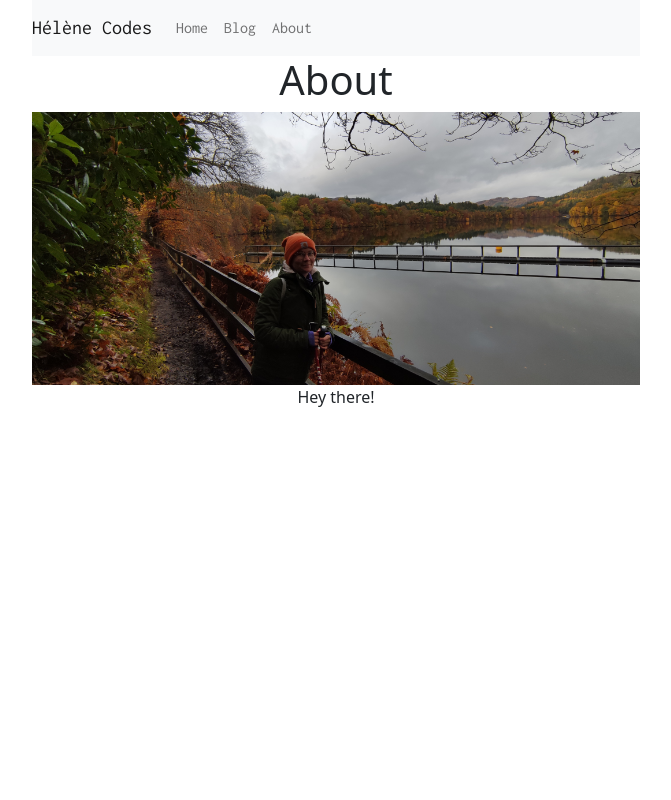
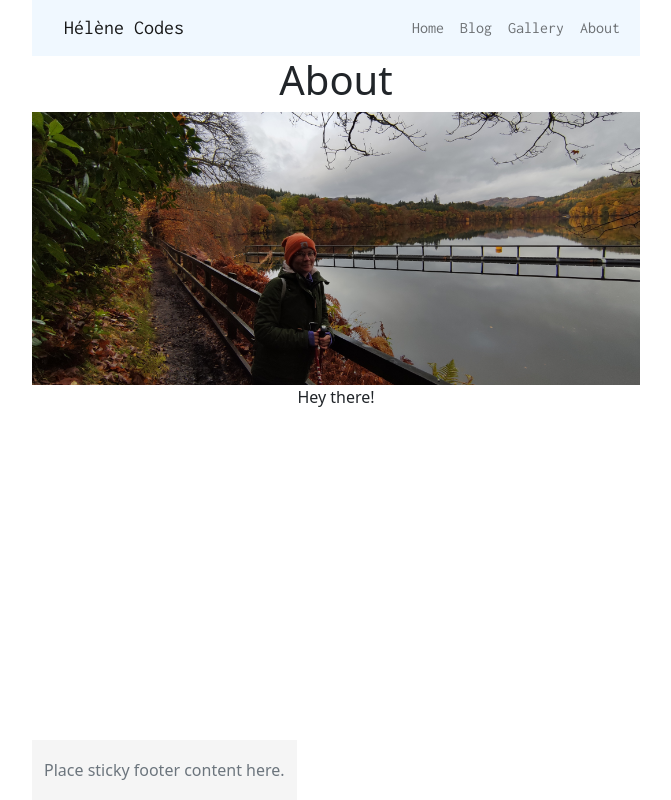
Before and after one commit to helenesauve/pantoufle, a Django app: page /about/ in a window 1280 px wide. Shown: the whole page, without its empty margins (304-975 px from the left). Run offline with Django 3.2, Linux system fonts and the light colour scheme; some libraries are stand-ins or nearby versions.

Commit message:
requirements.txt and gallery creation

```diff
--- a/config/settings.py
+++ b/config/settings.py
@@ -41,6 +41,7 @@ INSTALLED_APPS = [
     'ckeditor',
     'ckeditor_uploader',
     'django_browser_reload',
+    'photo.apps.PhotoConfig',
 ]
 
 MIDDLEWARE = [
--- a/static/css/base.css
+++ b/static/css/base.css
@@ -1,10 +1,5 @@
-.blog {
-  max-width: 38em;
-  margin: auto;
-}
 
-.topnav {
-    padding: 100px;
+.navbar {
     background:#F0F8FF;
     color: white;
     text-decoration: none;
@@ -13,8 +8,14 @@
 /* Style the links inside the navigation bar */
 
 
+.navbar-brand {
+  padding: 20px;
+  font-size: 1.2em;
+}
+
+
   /* Change the color of links on hover */
-.topnav a:hover {
+.navbar a:hover {
   background-color: #ddd;
   color: black;
 }
@@ -23,7 +24,31 @@
   text-align:left;
 }
 
-.pitlochry {
-  width:200px;
-  height:200px;
+/* Sticky footer styles
+-------------------------------------------------- */
+html {
+  position: relative;
+  min-height: 100%;
 }
+.body {
+  margin-bottom: 60px;
+  margin: auto;
+  max-width: 38em; /* Margin bottom by footer height */
+}
+.footer {
+  position: absolute;
+  bottom: 0;
+  height: 60px; /* Set the fixed height of the footer here */
+  line-height: 60px; /* Vertically center the text there */
+  background-color: #f5f5f5;
+}
+
+
+/* Custom page CSS
+-------------------------------------------------- */
+/* Not required for template or sticky footer method. */
+
+.container {
+  width: auto;
+  padding: 0 15px;
+}
--- a/templates/base.html
+++ b/templates/base.html
@@ -15,18 +15,30 @@
   <script src="https://cdn.jsdelivr.net/npm/bootstrap@5.2.0/dist/js/bootstrap.min.js"
     integrity="sha384-ODmDIVzN+pFdexxHEHFBQH3/9/vQ9uori45z4JjnFsRydbmQbmL5t1tQ0culUzyK"
     crossorigin="anonymous"></script>
-        <script src="https://code.jquery.com/jquery-3.2.1.slim.min.js" integrity="sha384-KJ3o2DKtIkvYIK3UENzmM7KCkRr/rE9/Qpg6aAZGJwFDMVNA/GpGFF93hXpG5KkN" crossorigin="anonymous"></script>
-        <script src="https://cdn.jsdelivr.net/npm/popper.js@1.12.9/dist/umd/popper.min.js" integrity="sha384-ApNbgh9B+Y1QKtv3Rn7W3mgPxhU9K/ScQsAP7hUibX39j7fakFPskvXusvfa0b4Q" crossorigin="anonymous"></script>
-        <script src="https://cdn.jsdelivr.net/npm/bootstrap@4.0.0/dist/js/bootstrap.min.js" integrity="sha384-JZR6Spejh4U02d8jOt6vLEHfe/JQGiRRSQQxSfFWpi1MquVdAyjUar5+76PVCmYl" crossorigin="anonymous"></script>
+  <script src="https://code.jquery.com/jquery-3.2.1.slim.min.js"
+    integrity="sha384-KJ3o2DKtIkvYIK3UENzmM7KCkRr/rE9/Qpg6aAZGJwFDMVNA/GpGFF93hXpG5KkN"
+    crossorigin="anonymous"></script>
+  <script src="https://cdn.jsdelivr.net/npm/popper.js@1.12.9/dist/umd/popper.min.js"
+    integrity="sha384-ApNbgh9B+Y1QKtv3Rn7W3mgPxhU9K/ScQsAP7hUibX39j7fakFPskvXusvfa0b4Q"
+    crossorigin="anonymous"></script>
+  <script src="https://cdn.jsdelivr.net/npm/bootstrap@4.0.0/dist/js/bootstrap.min.js"
+    integrity="sha384-JZR6Spejh4U02d8jOt6vLEHfe/JQGiRRSQQxSfFWpi1MquVdAyjUar5+76PVCmYl"
+    crossorigin="anonymous"></script>
+  <link rel="stylesheet" href="{% static 'photo/css/style.css' %}">
+  <link rel="stylesheet" href="{% static 'photo/css/simplelightbox.min.css' %}">
+  <script src="https://ajax.googleapis.com/ajax/libs/jquery/2.2.4/jquery.min.js"></script>
+  <script type="text/javascript" src="{% static 'photo/js/simple-lightbox.min.js' %}"></script>
 </head>
 
-<body style="max-width:38em; margin:auto">
-    <nav class="navbar navbar-expand-lg navbar-light bg-light topnav">
+<body style="margin: auto; max-width: 38em;">
+  <nav class="navbar navbar-expand-lg navbar-light">
+    <div class="container-fluid">
       <a class="navbar-brand" href="#">Hélène Codes</a>
-        <button class="navbar-toggler" type="button" data-toggle="collapse" data-target="#navbarNavDropdown" aria-controls="navbarNavDropdown" aria-expanded="false" aria-label="Toggle navigation">
+      <button class="navbar-toggler" type="button" data-toggle="collapse" data-target="#navbarNavDropdown"
+        aria-controls="navbarNavDropdown" aria-expanded="false" aria-label="Toggle navigation">
         <span class="navbar-toggler-icon"></span>
       </button>
-        <div class="collapse navbar-collapse" id="navbarNavDropdown">
+      <div class="collapse navbar-collapse justify-content-end" id="navbarNavDropdown">
         <ul class="navbar-nav">
           <li class="nav-item active">
             <a class="nav-link" href="{% url 'home' %}">Home</a>
@@ -35,15 +47,24 @@
             <a class="nav-link" href="#">Blog</a>
           </li>
           <li class="nav-item">
+            <a class="nav-link" href="#">Gallery</a>
+          </li>
+          <li class="nav-item">
             <a class="nav-link" href="{% url 'about' %}">About</a>
           </li>
         </ul>
+      </div>
     </div>
   </nav>
   <div class="jumbotron text-center">
     {% block content %}
     {% endblock content %}
   </div>
+  <footer class="footer">
+    <div class="container-fluid">
+      <span class="text-muted">Place sticky footer content here.</span>
+    </div>
+  </footer>
 </body>
 
 </html>
```
Also changed, not shown: requirements.txt (added, +7 -0 lines), templates/gallery.html (added, +41 -0 lines). Lines whose indentation alone changed are shown as unchanged.
